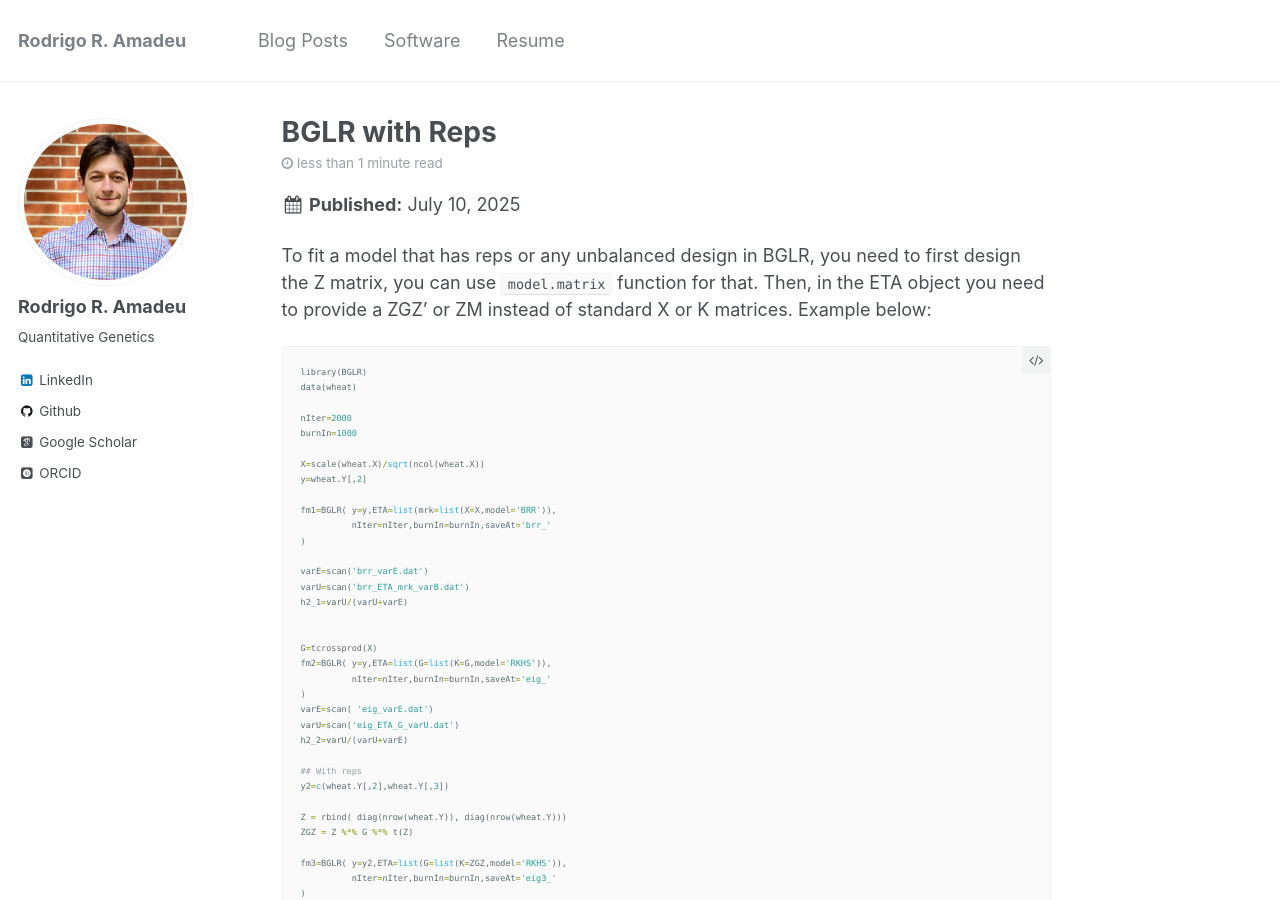
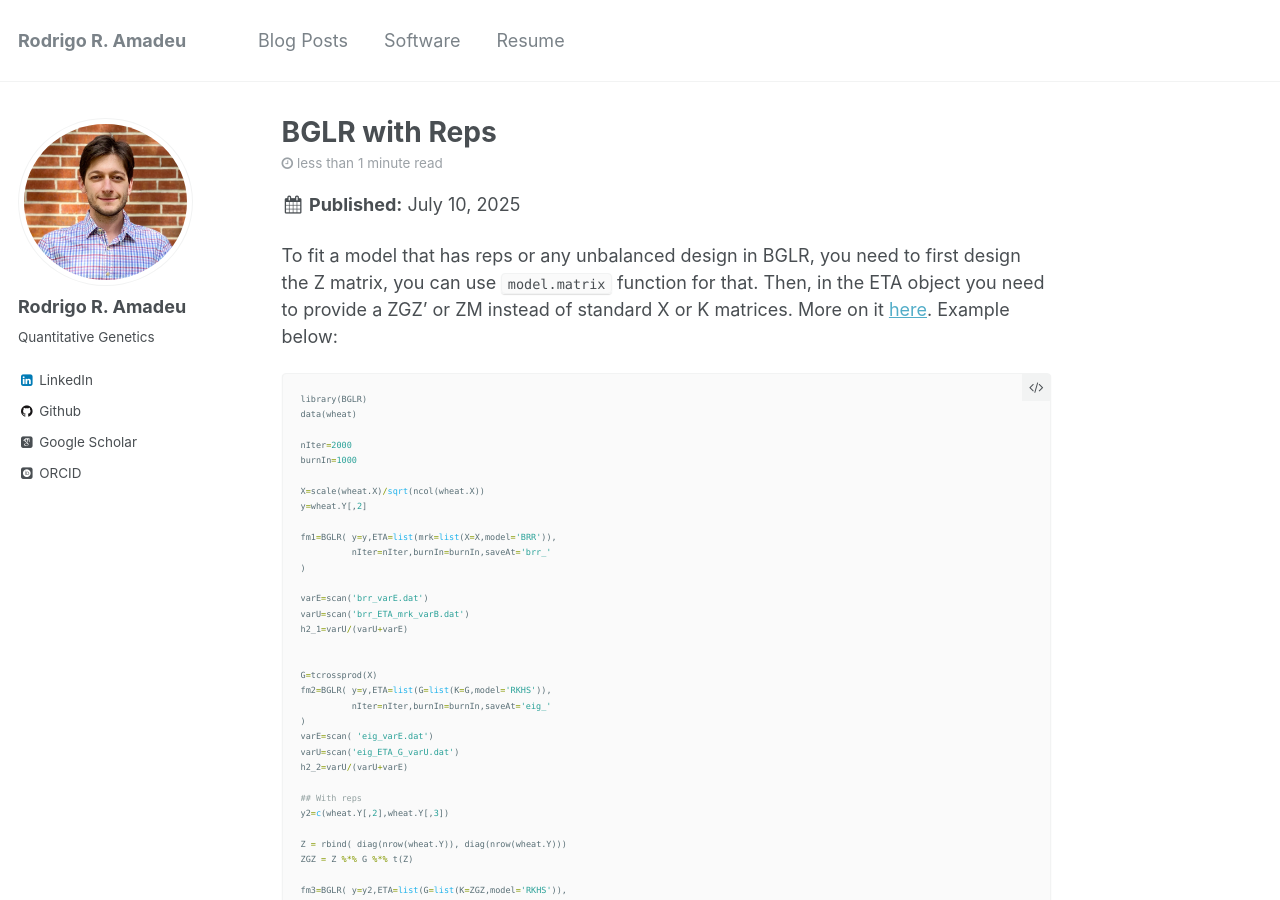
Before and after one commit to rramadeu/rramadeu.github.io, a Jekyll site: the page built from _posts/2025-07-10-BGLR-Reps.md, in a window 1280 px wide and 900 px high. Built offline with Jekyll 4.4.1, drawn with Linux system fonts in a browser that asks for light colours; some web fonts are replaced.

Commit message:
Update 2025-07-10-BGLR-Reps.md

````diff
--- a/_posts/2025-07-10-BGLR-Reps.md
+++ b/_posts/2025-07-10-BGLR-Reps.md
@@ -7,7 +7,7 @@ tags:
   - BGLR
 ---
 
-To fit a model that has reps or any unbalanced design in BGLR, you need to first design the Z matrix, you can use `model.matrix` function for that. Then, in the ETA object you need to provide a ZGZ' or ZM instead of standard X or K matrices. Example below:
+To fit a model that has reps or any unbalanced design in BGLR, you need to first design the Z matrix, you can use `model.matrix` function for that. Then, in the ETA object you need to provide a ZGZ' or ZM instead of standard X or K matrices. More on it [here](https://github.com/gdlc/BGLR-R/blob/master/inst/md/GxE_usingInteractions.md). Example below:
 
 ```r
 library(BGLR)
````
